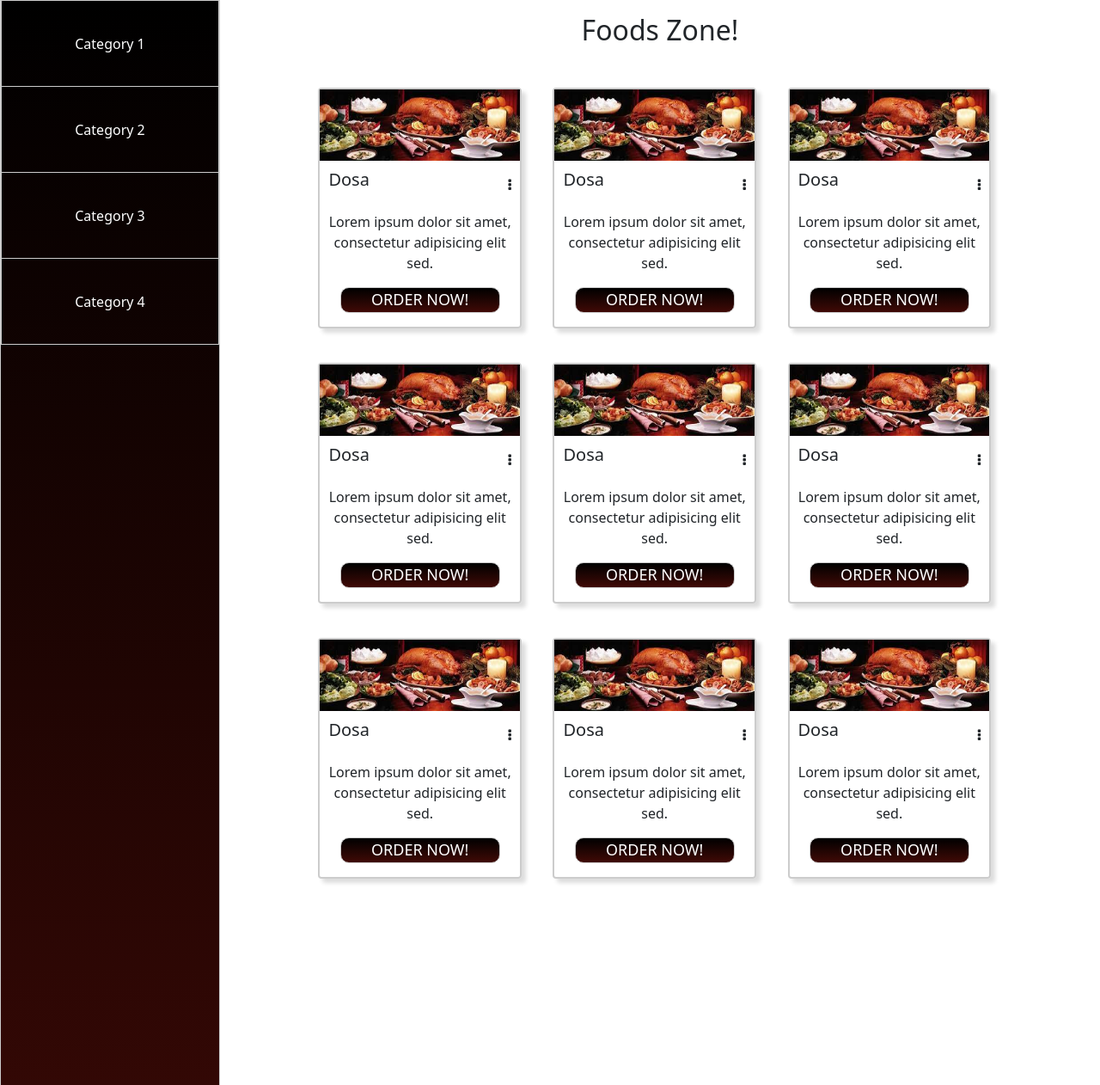
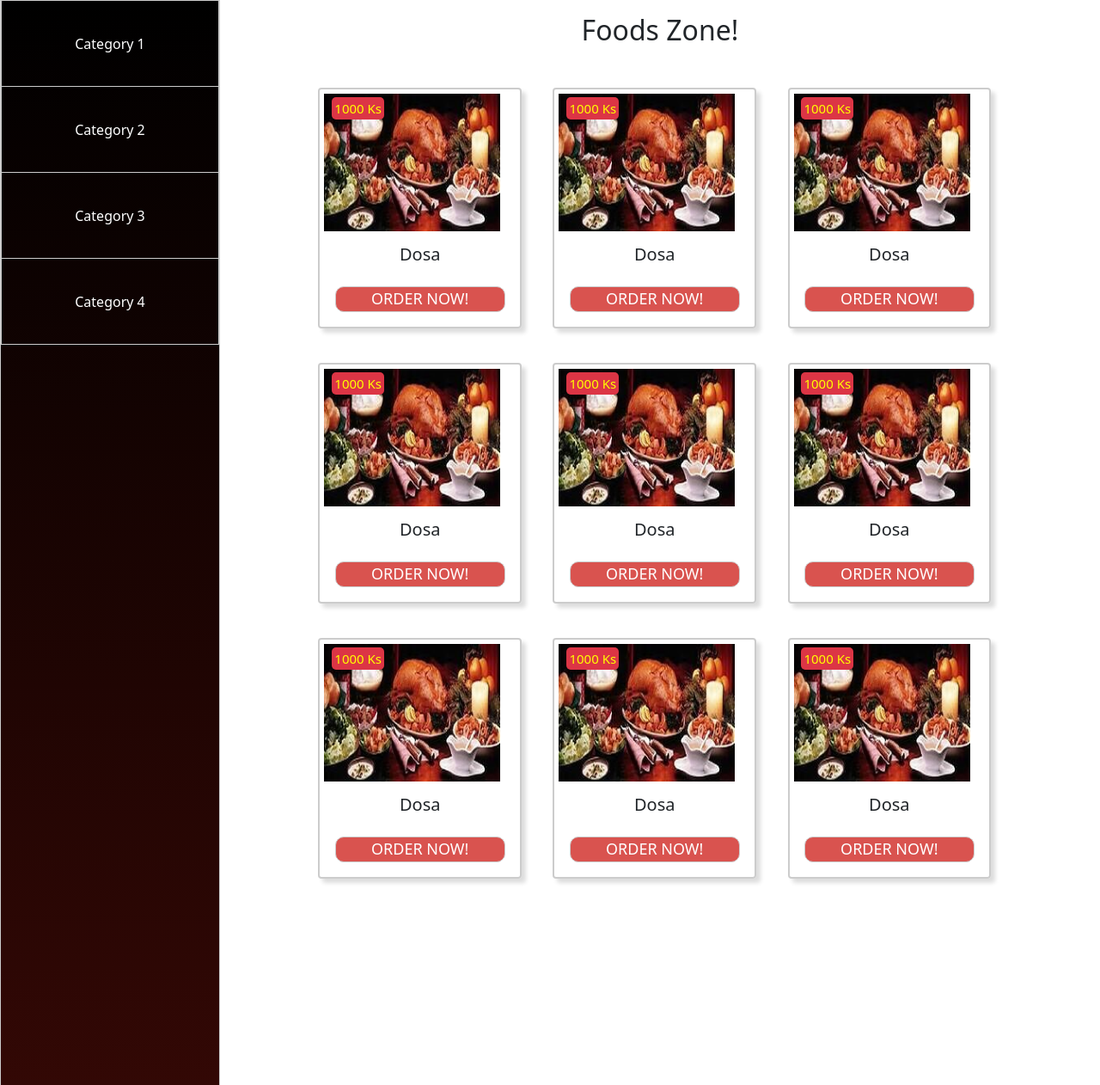
Before and after one commit to ThetSu2Kyaw/restaurant, a PHP site: page /menu.php in a window 1280 px wide. Shown: the top 1262 px of the page at 86% size. Run offline with PHP 8.4, Linux system fonts and the light colour scheme; some libraries are stand-ins or nearby versions.

Commit message:
update menu

```diff
--- a/contact_us.php
+++ b/contact_us.php
@@ -133,7 +133,7 @@
 		<div id="fleft">
 		<h2 id="candy" class="h5 text-white">CANDY MAY</h2>
 		<p id="pcandy" class="text-white">Candy May Restaurant, N0.1, Strand Street, Yangon, Myanmar
-			<br>Check in or Delivery : 8pm - 8pm
+			<br>Check in or Delivery : 8am - 8pm
 			<br>(415)915-6815
 			<br>
 			<a href="#">candymay.com</a>
@@ -144,7 +144,7 @@
 				<a href="https://www.instagram.com" style="color: #fff; padding-right: 30px;"><i class="fa fa-instagram fa-lg"></i></a>
 				<a href="https://www.twitter.com" style="color: #fff"><i class="fa fa-twitter fa-lg"></i></a><br>
 				<p class="mt-3">Give review for us  &nbsp;
-				<button style="display:inline;" onclick="showForm()">Post review</button></p>
+				<button style="display:inline;" onclick="showForm()" class="btn btn-sm btn-danger">Post review</button></p>
 		</div>
 		<div id="last">&copy; 2021 Grand Design by May & Su</div>
 	</div>
--- a/menu.php
+++ b/menu.php
@@ -67,6 +67,17 @@
 		height:280px;
 		box-shadow: 5px 5px 5px #ddd;
 		border-radius: 4px;
+		position: relative;
+	}
+
+	.price{
+		position: absolute;
+		top: 3%;
+		left: 6%;
+		border-radius: 5px;
+		color: yellow;
+		font-size: 15px;
+		padding: 2px 3px;
 	}
 
 	.inner h3{
@@ -86,10 +97,10 @@
 	}
 
 	.order{
-		width: 80%;
+		width: 85%;
 		font-size: 18px;
 		border: 1px solid #ccc;
-		background-image: linear-gradient(180deg, #000, #400a06);
+		background: #d9534f;
 		color: white;
 		height: 30px;
 		display: block;
@@ -102,6 +113,7 @@
 	.order:hover{
 		color: darkred;
 	}
+
 	</style>
 </head>
 <body>
@@ -126,25 +138,25 @@
 		<div class="row" style="">
 		<div class="col-lg-4">
 			<div id="inner1" class="inner">
-				<img src="images/about.jpg" height="30%" width="100%">
-				<h3 class="h5">Dosa<i class="fa fa-ellipsis-v"></i></h3>
-				<p class="text-center" style="">Lorem ipsum dolor sit amet, consectetur adipisicing elit sed.</p>
+				<img src="images/menu1.jpg" height="170" width="215" style="padding: 5px 5px;">
+				<span class="price bg-danger">1000 Ks</span>
+				<h3 class="h5 text-center">Dosa</h3>
 				<a href="#" class="order">ORDER NOW!</a>
 			</div>
 		</div>
 		<div class="col-lg-4">
-			<div id="inner2" class="inner">
-				<img src="images/about.jpg" height="30%" width="100%">
-				<h3 class="h5">Dosa<i class="fa fa-ellipsis-v"></i></h3>
-				<p class="text-center" style="">Lorem ipsum dolor sit amet, consectetur adipisicing elit sed.</p>
+			<div id="inner1" class="inner">
+				<img src="images/menu1.jpg" height="170" width="215" style="padding: 5px 5px;">
+				<span class="price bg-danger">1000 Ks</span>
+				<h3 class="h5 text-center">Dosa</h3>
 				<a href="#" class="order">ORDER NOW!</a>
 			</div>
 		</div>
 		<div class="col-lg-4" >
-			<div id="inner3" class="inner">
-				<img src="images/about.jpg" height="30%" width="100%">
-				<h3 class="h5">Dosa<i class="fa fa-ellipsis-v"></i></h3>
-				<p class="text-center" style="">Lorem ipsum dolor sit amet, consectetur adipisicing elit sed.</p>
+			<div id="inner1" class="inner">
+				<img src="images/menu1.jpg" height="170" width="215" style="padding: 5px 5px;">
+				<span class="price bg-danger">1000 Ks</span>
+				<h3 class="h5 text-center">Dosa</h3>
 				<a href="#" class="order">ORDER NOW!</a>
 			</div>
 		</div>
@@ -152,25 +164,25 @@
 	<div class="row" style="">
 		<div class="col-lg-4">
 			<div id="inner1" class="inner">
-				<img src="images/about.jpg" height="30%" width="100%">
-				<h3 class="h5">Dosa<i class="fa fa-ellipsis-v"></i></h3>
-				<p class="text-center" style="">Lorem ipsum dolor sit amet, consectetur adipisicing elit sed.</p>
+				<img src="images/menu1.jpg" height="170" width="215" style="padding: 5px 5px;">
+				<span class="price bg-danger">1000 Ks</span>
+				<h3 class="h5 text-center">Dosa</h3>
 				<a href="#" class="order">ORDER NOW!</a>
 			</div>
 		</div>
 		<div class="col-lg-4">
-			<div id="inner2" class="inner">
-				<img src="images/about.jpg" height="30%" width="100%">
-				<h3 class="h5">Dosa<i class="fa fa-ellipsis-v"></i></h3>
-				<p class="text-center" style="">Lorem ipsum dolor sit amet, consectetur adipisicing elit sed.</p>
+			<div id="inner1" class="inner">
+				<img src="images/menu1.jpg" height="170" width="215" style="padding: 5px 5px;">
+				<span class="price bg-danger">1000 Ks</span>
+				<h3 class="h5 text-center">Dosa</h3>
 				<a href="#" class="order">ORDER NOW!</a>
 			</div>
 		</div>
 		<div class="col-lg-4" >
-			<div id="inner3" class="inner">
-				<img src="images/about.jpg" height="30%" width="100%">
-				<h3 class="h5">Dosa<i class="fa fa-ellipsis-v"></i></h3>
-				<p class="text-center" style="">Lorem ipsum dolor sit amet, consectetur adipisicing elit sed.</p>
+			<div id="inner1" class="inner">
+				<img src="images/menu1.jpg" height="170" width="215" style="padding: 5px 5px;">
+				<span class="price bg-danger">1000 Ks</span>
+				<h3 class="h5 text-center">Dosa</h3>
 				<a href="#" class="order">ORDER NOW!</a>
 			</div>
 		</div>
@@ -178,25 +190,25 @@
 	<div class="row" style="">
 		<div class="col-lg-4">
 			<div id="inner1" class="inner">
-				<img src="images/about.jpg" height="30%" width="100%">
-				<h3 class="h5">Dosa<i class="fa fa-ellipsis-v"></i></h3>
-				<p class="text-center" style="">Lorem ipsum dolor sit amet, consectetur adipisicing elit sed.</p>
+				<img src="images/menu1.jpg" height="170" width="215" style="padding: 5px 5px;">
+				<span class="price bg-danger">1000 Ks</span>
+				<h3 class="h5 text-center">Dosa</h3>
 				<a href="#" class="order">ORDER NOW!</a>
 			</div>
 		</div>
 		<div class="col-lg-4">
-			<div id="inner2" class="inner">
-				<img src="images/about.jpg" height="30%" width="100%">
-				<h3 class="h5">Dosa<i class="fa fa-ellipsis-v"></i></h3>
-				<p class="text-center" style="">Lorem ipsum dolor sit amet, consectetur adipisicing elit sed.</p>
+			<div id="inner1" class="inner">
+				<img src="images/menu1.jpg" height="170" width="215" style="padding: 5px 5px;">
+				<span class="price bg-danger">1000 Ks</span>
+				<h3 class="h5 text-center">Dosa</h3>
 				<a href="#" class="order">ORDER NOW!</a>
 			</div>
 		</div>
 		<div class="col-lg-4" >
-			<div id="inner3" class="inner">
-				<img src="images/about.jpg" height="30%" width="100%">
-				<h3 class="h5">Dosa<i class="fa fa-ellipsis-v"></i></h3>
-				<p class="text-center" style="">Lorem ipsum dolor sit amet, consectetur adipisicing elit sed.</p>
+			<div id="inner1" class="inner">
+				<img src="images/menu1.jpg" height="170" width="215" style="padding: 5px 5px;">
+				<span class="price bg-danger">1000 Ks</span>
+				<h3 class="h5 text-center">Dosa</h3>
 				<a href="#" class="order">ORDER NOW!</a>
 			</div>
 		</div>
```
Also changed, not shown: images/menu1.jpg (added).
